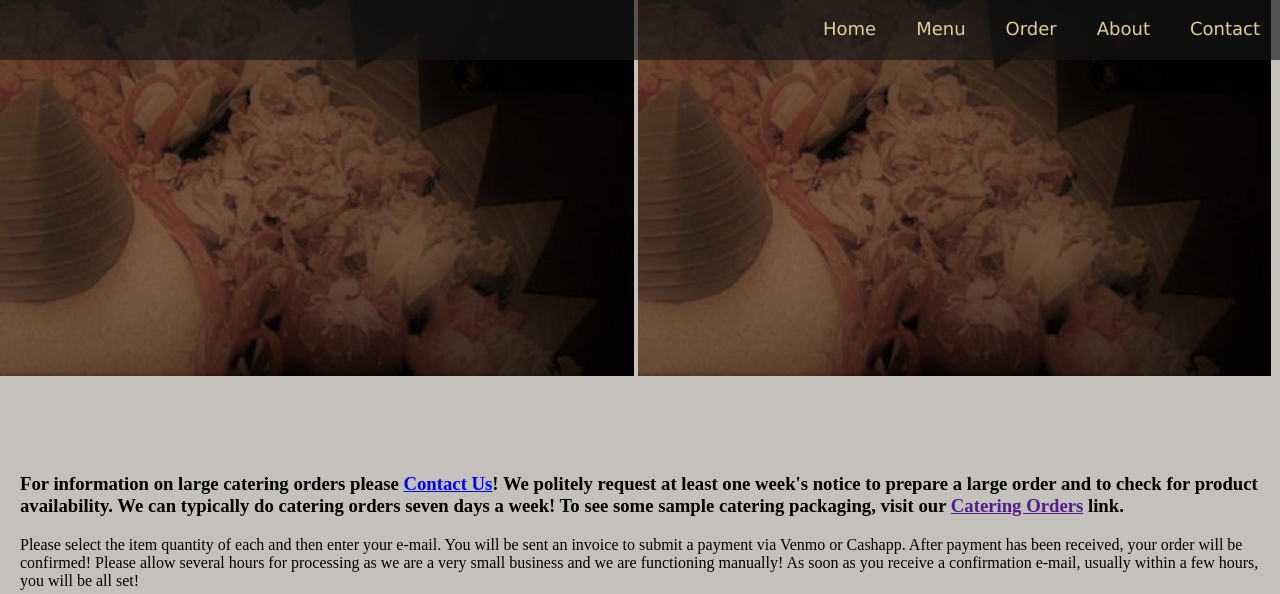
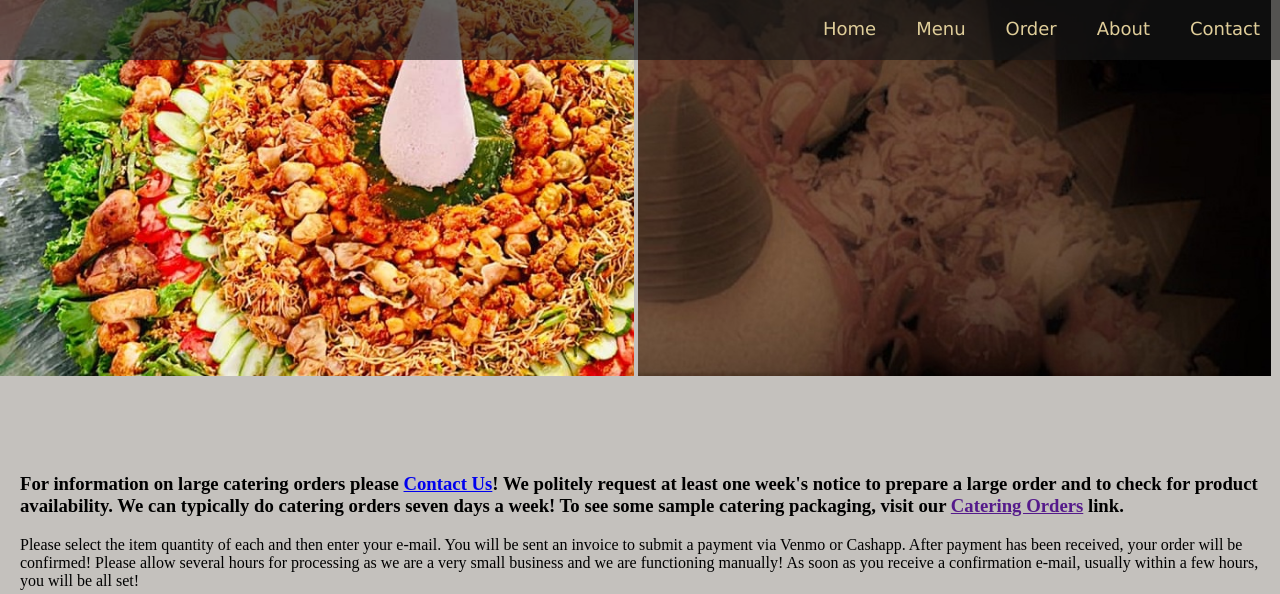
Before and after one commit to Mattmont415/DjangoIndo, a Django app: page /order in a window 1280 px wide. Shown: the top 594 px of the page. Run offline with Django 3.2, Linux system fonts and the light colour scheme.

Commit message:
Eliminated the duplicate picture on the order page, RWD applicable

```diff
--- a/main/templates/main/order.html
+++ b/main/templates/main/order.html
@@ -4,9 +4,8 @@
 
 {% block body %}
   <div id="twopics">
-    <img id="orderleftpic" class="orderpics" src="{% static 'main/samplepic.jpg' %}">
+    <img id="orderleftpic" class="orderpics" src="{% static 'main/samplepicleft.jpg' %}">
     <img id="orderrightpic" class="orderpics" src="{% static 'main/samplepic.jpg' %}">
-    <!-- LOAD A DIFFERENT HORIZONTAL PICTURE FOR MOBILE -->
   </div>
 
   <div class="content">
```
Also changed, not shown: main/static/main/samplepicleft.jpg (added).
